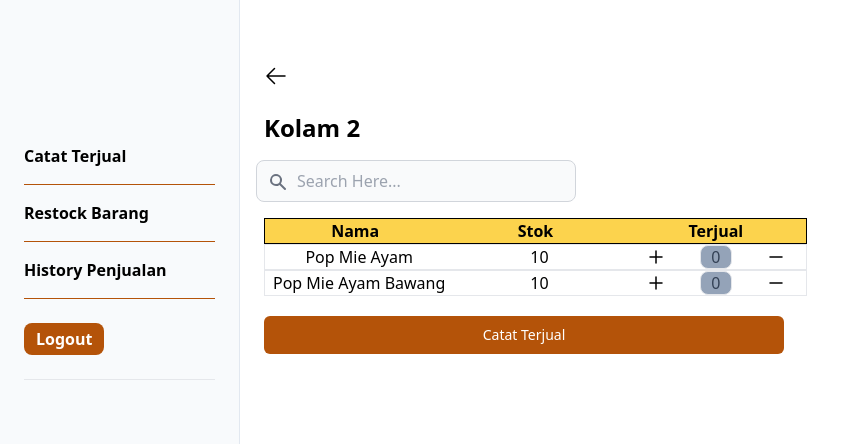
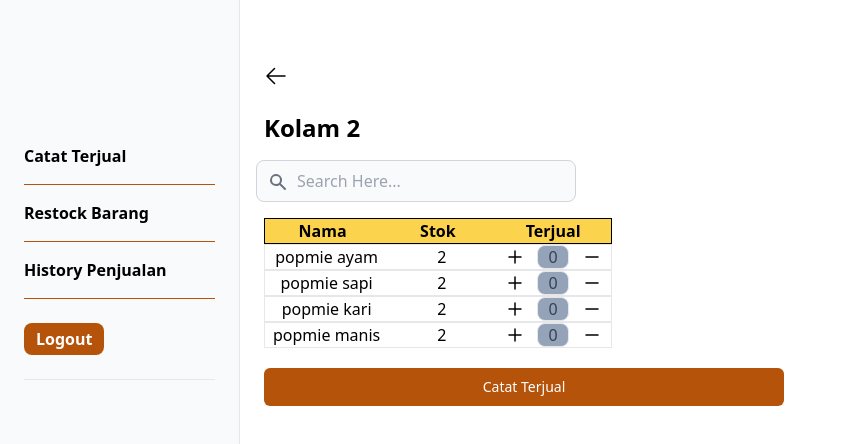
Before and after one commit to MonicaDavita/sinta-store-next, a Next.js app: page /catat-terjual in a window 1280 px wide. Shown: the top 444 px of the page, without its empty margins (0-846 px from the left). Built offline with nearby package versions, Linux system fonts and the light colour scheme.

Commit message:
add:data

```diff
--- a/pages/catat-terjual.js
+++ b/pages/catat-terjual.js
@@ -4,7 +4,9 @@ import Link from "next/link";
 import SidebarKaryawan from "./components/sidebar-karyawan";
 import SearchBar from "./components/searchBar";
 import { useState } from "react";
-export default function catatTerjual() {
+import BarangToko from "./components/BarangToko";
+import { dataBarang } from "./constants/data";
+export default function CatatTerjual() {
     const [count, setCount] = useState(0);
     const countStock = useState(10);
 
@@ -34,32 +36,13 @@ export default function catatTerjual() {
                 </div>
                 <h1 className="ml-6 mt-6 text-justify text-2xl font-extrabold text-black mb-4">Kolam 2</h1>
                 <SearchBar />
-                <div className="grid grid-rows-3 justify-start position mt-4 md:ml-6">
+                <div className="grid grid-rows-3 md:justify-start sm:justify-center position mt-4 md:ml-6">
                     <div className="grid grid-cols-3 border box-border border-black bg-amber-300 text-black items-center text-center font-semibold">
                         <h2>Nama</h2>
                         <h2>Stok</h2>
                         <h2>Terjual</h2>
                     </div>
-                    <div className="grid grid-cols-3 border box-border text-black text-center items-center">
-                        <h2 className="ml-2">Pop Mie Ayam</h2>
-                        <h2 className="ml-2">{countStock}</h2>
-                        <div className="grid grid-cols-3 justify-center place-items-center">
-                            <button onClick={increment}>
-                                <svg xmlns="http://www.w3.org/2000/svg" fill="none" viewBox="0 0 24 24" stroke-width="1.5" stroke="currentColor" class="w-6 h-6">
-                                    <path stroke-linecap="round" stroke-linejoin="round" d="M12 6v12m6-6H6" />
-                                </svg>
-                            </button>
-                            <div className="flex justify-center items-center border rounded-lg bg-slate-400 text-slate-700 w-8 h-6">
-                                <h3>{count}</h3>
-                            </div>
-                            <button onClick={decrement}>
-                                <svg xmlns="http://www.w3.org/2000/svg" fill="none" viewBox="0 0 24 24" stroke-width="1.5" stroke="currentColor" class="w-6 h-6">
-                                    <path stroke-linecap="round" stroke-linejoin="round" d="M18 12H6" />
-                                </svg>
-                            </button>
-                        </div>
-                    </div>
-                    <div className="grid grid-cols-3 border box-border text-black text-center items-center">
+                    {/* <div className="grid grid-cols-3 border box-border text-black text-center items-center">
                         <h2 className="ml-2">Pop Mie Ayam Bawang</h2>
                         <h2 className="ml-2">{countStock}</h2>
                         <div className="grid grid-cols-3 justify-center place-items-center">
@@ -77,7 +60,10 @@ export default function catatTerjual() {
                                 </svg>
                             </button>
                         </div>
-                    </div>
+                    </div> */}
+                {dataBarang.map((barang) => {
+                    return <BarangToko props={barang}/>
+                })}
                 </div>
                 <div className="flex justify-center items-center md:justify-start">
                 <button className='group relative w-1/2 flex justify-center py-2 px-4 md:ml-6 mb-6 border border-transparent text-sm font-medium rounded-md text-white bg-amber-700 hover:bg-amber-600 focus:outline-none focus:ring-2 focus:ring-offset-2 focus:bg-amber-400 mt-5'>
--- /dev/null
+++ b/pages/components/BarangToko.js
@@ -0,0 +1,43 @@
+import React from "react";
+import { useState } from "react";
+export default function BarangToko({props}){
+    const [count, setCount] = useState(0);
+    const countStock = useState(10);
+
+    function increment(){
+        setCount(function (prevCount){
+            return (prevCount += 1);
+        });
+    }
+    function decrement(){
+        setCount(function (prevCount){
+            if (prevCount > 0){
+                return (prevCount -= 1);
+            } else {
+                return (prevCount = 0);
+            }
+        });
+    }
+    {console.log(props)}
+    return (
+    <div className="grid grid-cols-3 border box-border text-black text-center items-center">
+                        <h2 className="ml-2">{props.name}</h2>
+                        <h2 className="ml-2">{props.countStock}</h2>
+                        <div className="grid grid-cols-3 justify-center place-items-center">
+                            <button onClick={increment}>
+                                <svg xmlns="http://www.w3.org/2000/svg" fill="none" viewBox="0 0 24 24" stroke-width="1.5" stroke="currentColor" class="w-6 h-6">
+                                    <path stroke-linecap="round" stroke-linejoin="round" d="M12 6v12m6-6H6" />
+                                </svg>
+                            </button>
+                            <div className="flex justify-center items-center border rounded-lg bg-slate-400 text-slate-700 w-8 h-6">
+                                <h3>{count}</h3>
+                            </div>
+                            <button onClick={decrement}>
+                                <svg xmlns="http://www.w3.org/2000/svg" fill="none" viewBox="0 0 24 24" stroke-width="1.5" stroke="currentColor" class="w-6 h-6">
+                                    <path stroke-linecap="round" stroke-linejoin="round" d="M18 12H6" />
+                                </svg>
+                            </button>
+                        </div>
+                    </div>
+                )
+}
--- a/pages/components/dropdownToko.js
+++ b/pages/components/dropdownToko.js
@@ -1,4 +1,5 @@
 import React from "react";
+import Link from "next/link";
 import { createPopper } from '@popperjs/core';
 
 const Dropdown = () => {
@@ -61,13 +62,14 @@ const Dropdown = () => {
                 Toko 3
               </a>
               <div className="h-0 my-2 border border-solid border-t-0 border-blueGray-800 opacity-25" />
+              <Link href="/lihatToko" legacyBehavior>
               <a
-                href="#pablo"
                 className="text-sm py-2 px-4 font-normal block w-full whitespace-no-wrap bg-transparent text-white"
                 onClick={e => e.preventDefault()}
               >
                 Tambah Toko Baru
               </a>
+              </Link>
             </div>
           </div>
         </div>
--- a/pages/components/modalLogout.js
+++ b/pages/components/modalLogout.js
@@ -22,7 +22,7 @@ function modalLogout( { isVisible, onClose, namaKolam }){
                         <Link href="/">
                         <button type="button" className="bg-green-500 hover:bg-green-700 pt-1 pb-1 pr-3 pl-3 rounded-lg text-white text-0.5xl mr-3">Iya</button>
                         </Link>
-                        <button type="button" className="bg-red-500 hover:bg-red-700 pt-1 pb-1 pr-3 pl-3 rounded-lg text-white text-0.5xl ml-3">Tidak</button>
+                        <button type="button" className="bg-red-500 hover:bg-red-700 pt-1 pb-1 pr-3 pl-3 rounded-lg text-white text-0.5xl ml-3" onClick={()=>onClose()}>Tidak</button>
                      </div>
                 </div>
             </div>
--- /dev/null
+++ b/pages/constants/data.js
@@ -0,0 +1,18 @@
+export const dataBarang = [
+    {
+        "name":"popmie ayam",
+        "countStock":2
+    },
+    {
+        "name":"popmie sapi",
+        "countStock":2
+    },
+    {
+        "name":"popmie kari",
+        "countStock":2
+    },
+    {
+        "name":"popmie manis",
+        "countStock":2
+    }
+]
--- a/pages/tambah-barang.js
+++ /dev/null
@@ -1,29 +0,0 @@
-import React from "react";
-import Link from "next/link";
-import { Fragment } from "react";
-import Sidebar from "./components/sidebar";
-import Dropdown from "./components/dropdownToko";
-
-export default function tambahBarang() {
-    return (
-        <Fragment>
-            <div className="min-h-full h-screen justify-right py-6 sm:ml-40 lg:ml-60 mt-10">
-                <div className="max-w-md w-full space-y-6">
-                    <h3 className="ml-6 mt-6 text-justify text-2xl font-extrabold text-amber-700">
-                        Selamat datang,
-                    </h3>
-                    <h2 className="ml-6 text-justify text-3xl font-extrabold text-amber-700">
-                        Admin Sinta
-                    </h2>
-                    <h3 className="ml-6 text-justify text-xl font-bold text-black">
-                        Tambahkan barang pada suatu toko
-                    </h3>
-                </div>
-                <div className="mt-10">
-                <Dropdown />
-                </div>
-                <Sidebar />
-            </div>
-        </Fragment>
-    )
-}
```
